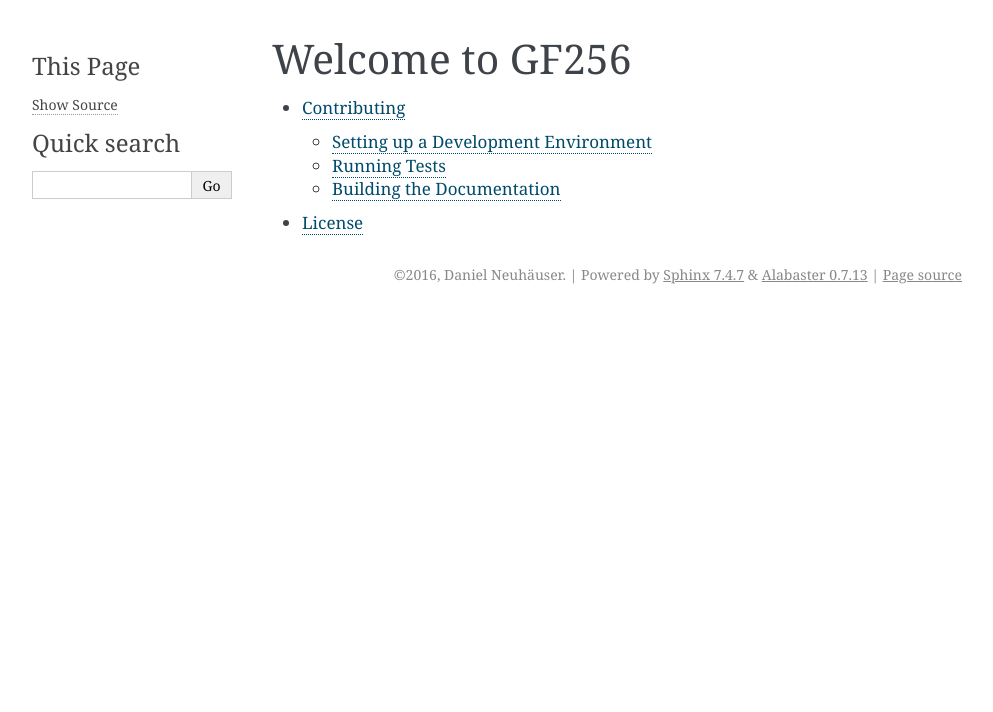
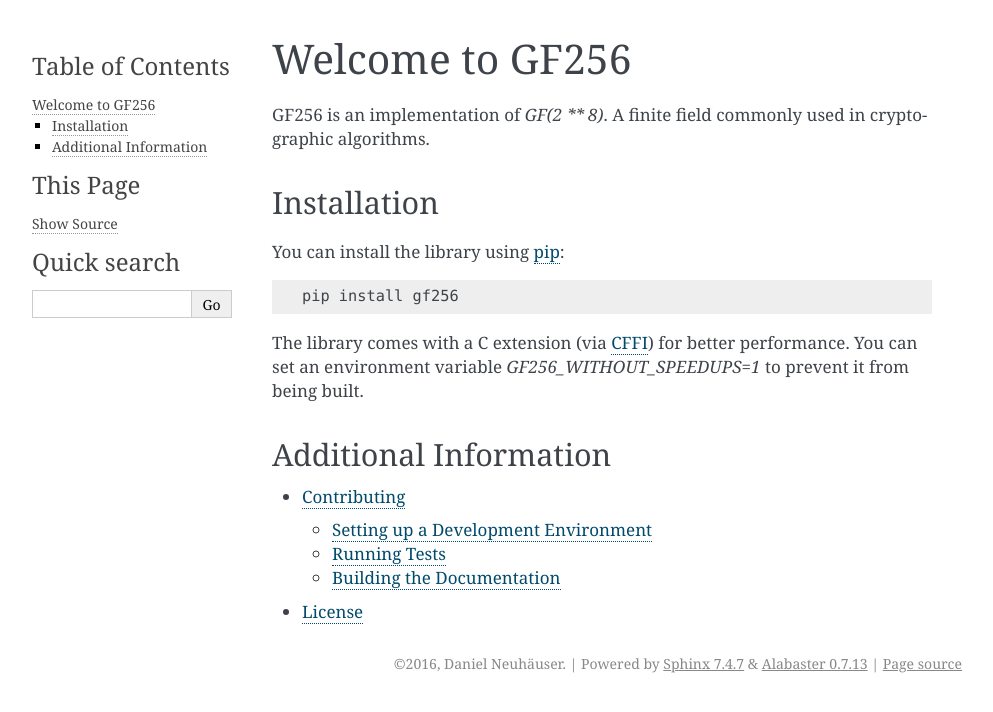
Before and after one commit to DasIch/gf256, a Sphinx documentation site: the page built from docs/index.rst, in a window 1280 px wide. Shown: the top 712 px of the page, without its empty margins (148-1141 px from the left). Built offline with Sphinx 7.4.7, drawn with Linux system fonts in a browser that asks for light colours.

Commit message:
Add docs on installation

```diff
--- a/docs/index.rst
+++ b/docs/index.rst
@@ -1,5 +1,27 @@
 Welcome to GF256
 ================
+
+GF256 is an implementation of `GF(2 ** 8)`. A finite field commonly used in
+cryptographic algorithms.
+
+
+Installation
+------------
+
+You can install the library using pip_::
+
+  pip install gf256
+
+The library comes with a C extension (via CFFI_) for better performance. You
+can set an environment variable `GF256_WITHOUT_SPEEDUPS=1` to prevent it from
+being built.
+
+.. _pip: https://pip.pypa.io/
+.. _CFFI: https://cffi.readthedocs.io/
+
+
+Additional Information
+----------------------
 
 .. toctree::
    :maxdepth: 2
```
